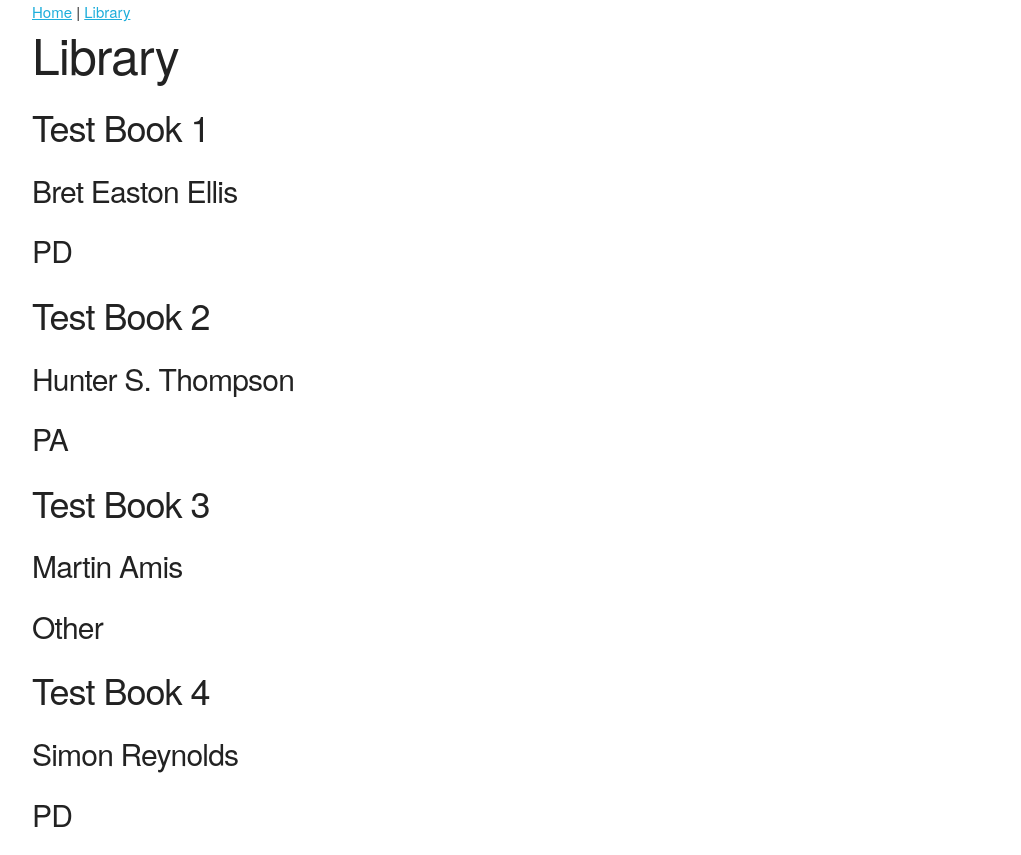
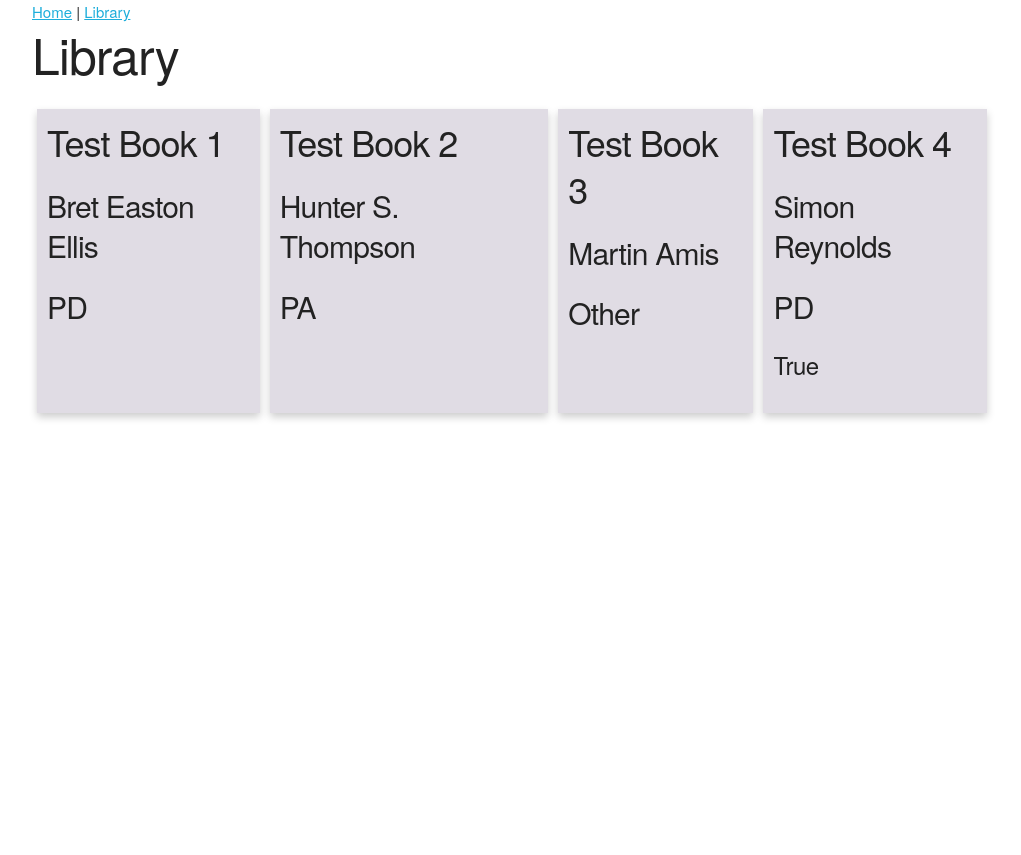
Before and after one commit to andrewporritt1977/django-library, a Django app: page / in a window 1280 px wide. Shown: the whole page, without its empty margins (128-1149 px from the left). After the commit the page ends 420 px from the top, so only its background shows below. Run offline with Django 3.2, Linux system fonts and the light colour scheme; data comes from the database, SQL or seed files in the repository; both versions use the stored data as it was after the commit.

Commit message:
imported css styling and styled lib_cards

```diff
--- /dev/null
+++ b/library_app/static/main.css
@@ -0,0 +1,17 @@
+.lib_container{
+    display : flex;
+    flex-direction: row;
+    align-content: space-around;
+}
+
+.lib_card{
+    background-color: rgb(224, 220, 228);
+    box-shadow: 0 4px 8px 0 rgba(0,0,0,0.2);
+    transition: 0.3s;
+    margin:.5rem;
+    padding : 1rem;
+}
+
+.lib_card:hover {
+    box-shadow: 0 8px 16px 0 rgba(0,0,0,0.2);
+  }
--- a/library_app/templates/base.html
+++ b/library_app/templates/base.html
@@ -1,3 +1,5 @@
+{% load static %}
+
 <!DOCTYPE html>
 
 <!--[if lt IE 7]>      <html class="no-js lt-ie9 lt-ie8 lt-ie7"> <![endif]-->
@@ -11,6 +13,7 @@
         <meta name="description" content="">
         <meta name="viewport" content="width=device-width, initial-scale=1">
         <link rel="stylesheet" href="https://cdnjs.cloudflare.com/ajax/libs/skeleton/2.0.4/skeleton.css">
+        <link rel="stylesheet" href="{% static 'main.css'%}">
         <script defer src=""></script>
     </head>
     <body class="container">
@@ -21,7 +24,7 @@
         <header>
             <a href="{% url 'home' %}">Home</a> | <a href="{% url 'library_view' %}">Library</a>
         </header>
-        <Body>
+        <Body class="coltest">
             <h1>{% block page_heading %}{% endblock %}</h1>
         {% block content %}
         {% endblock %}
--- a/library_books/templates/books.html
+++ b/library_books/templates/books.html
@@ -1,15 +1,18 @@
 {% extends 'library_view.html' %}
-<link rel="stylesheet" href="{{ STATIC_URL }}main.css" />
 {% block content %}
-
+<div class="lib_container">
+{% for book in books %}
     <div class="lib_card">
-{% for book in books %}
         <h3>{{ book.title}}</h3>
         <h4>{{ book.author}}</h4>
         <h4>{{ book.genre}}</h4>
         {% if user.is_superuser %}
             <h5>£{{ book.price}}</h5>
         {% endif %}
+        {% if book.archived %}
+            <h5>{{ book.archived }}</h5>
+        {% endif %}
+    </div>
 {% endfor %}
 </div>
 {% endblock %}
```
Also changed, not shown: library_books/static/main.css (deleted, +0 -11 lines), library_project/settings.py (+7 -0 lines), db.sqlite3, library_books/migrations/0002_auto_20200106_1623.py (added). Lines whose indentation alone changed are shown as unchanged.
